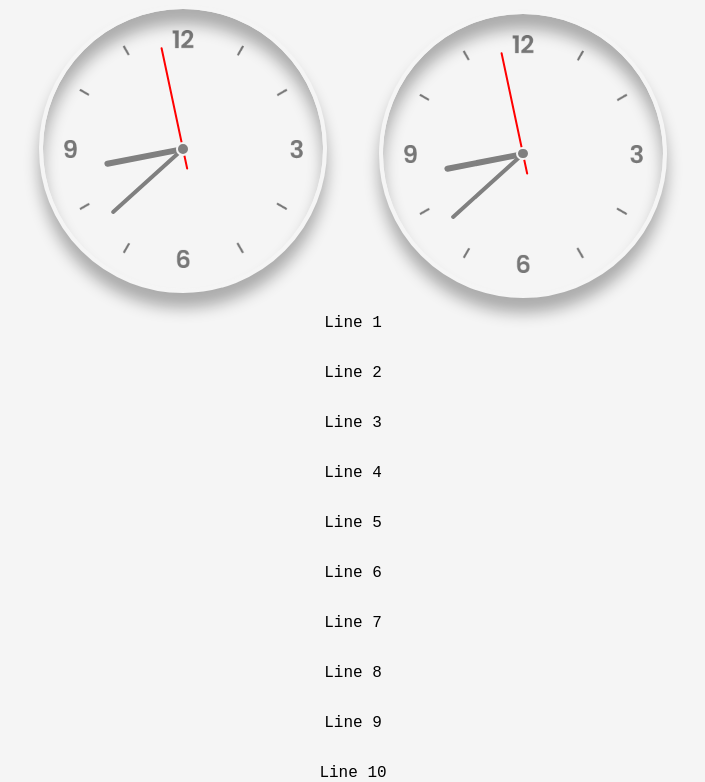
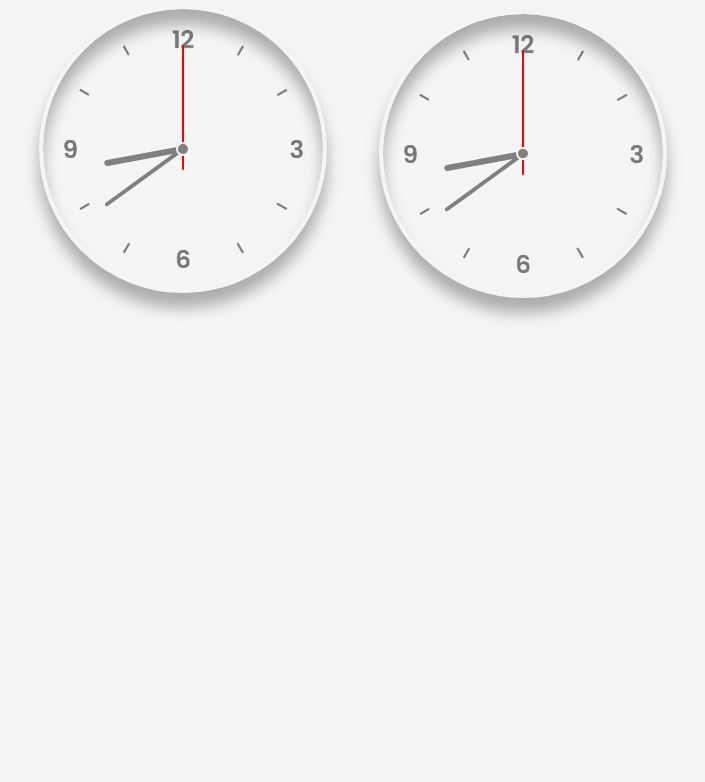
Before and after one commit to mcochris/chrono, a website built with Vite: page index.html in a window 1280 px wide. Shown: the part 109-891 px from the top of the page, without its empty margins (287-992 px from the left). After the commit the page ends 800 px from the top, so only its background shows below. Built offline with nearby package versions, Linux system fonts and the light colour scheme.

Commit message:
Removed sweetalert2, no longer needed. Added a README.md file.

```diff
--- a/index.html
+++ b/index.html
@@ -32,17 +32,6 @@
             </div>
         </div>
     </div>
-
-    <p>Line 1</p>
-    <p>Line 2</p>
-    <p>Line 3</p>
-    <p>Line 4</p>
-    <p>Line 5</p>
-    <p>Line 6</p>
-    <p>Line 7</p>
-    <p>Line 8</p>
-    <p>Line 9</p>
-    <p>Line 10</p>
 
     <dialog class="tz-picker">
         <div class="region-list">
--- a/package.json
+++ b/package.json
@@ -14,7 +14,6 @@
     "vite": "^8.0.12"
   },
   "dependencies": {
-    "luxon": "^3.7.2",
-    "sweetalert2": "^11.26.25"
+    "luxon": "^3.7.2"
   }
 }
--- a/src/main.ts
+++ b/src/main.ts
@@ -1,6 +1,5 @@
 // This code is partially adapted from https://codepen.io/imvpn22/pen/RwPvOgQ
 
-// import Swal from 'sweetalert2'
 import { DateTime } from 'luxon';
 import tzCountries from './assets/tz-countries.json';
 import timezones from './assets/tz-zones.json';
```
Also changed, not shown: README.md (added), 1 other file.
